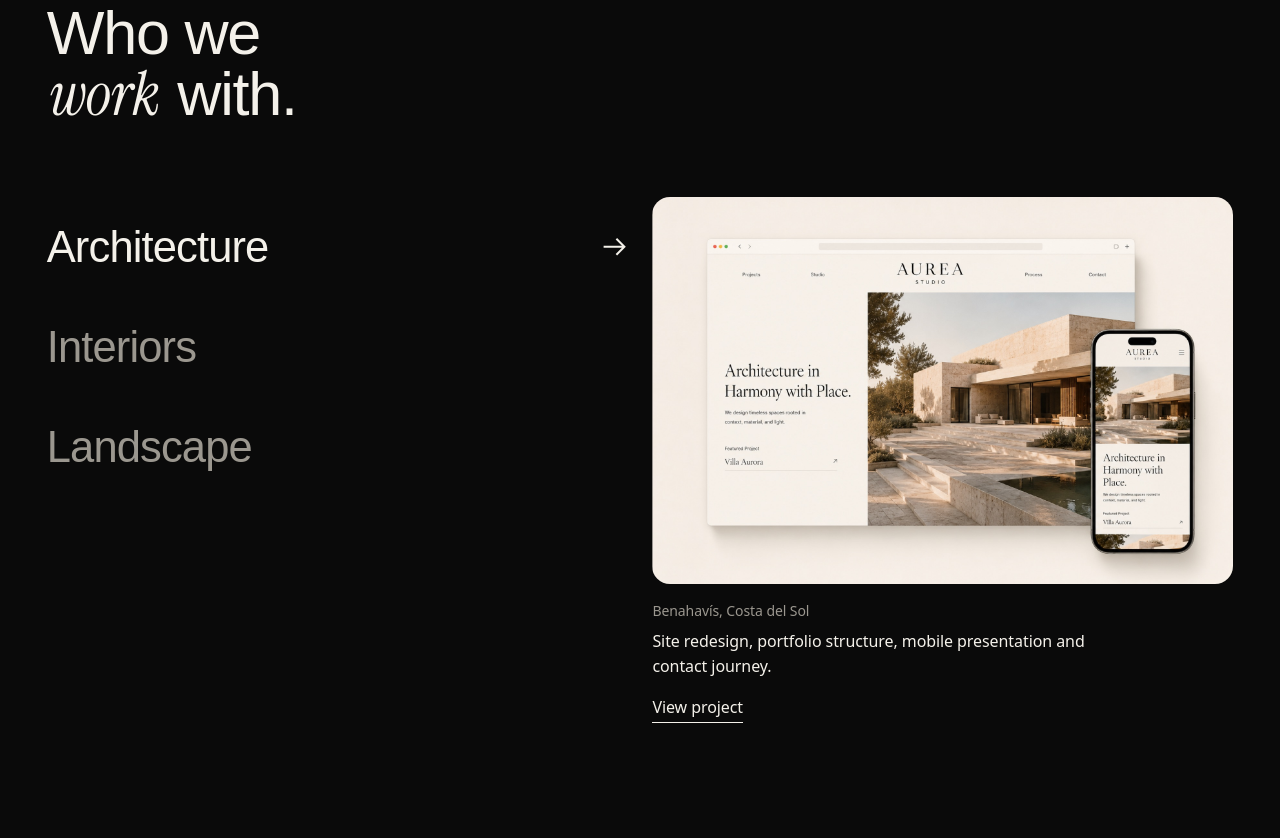
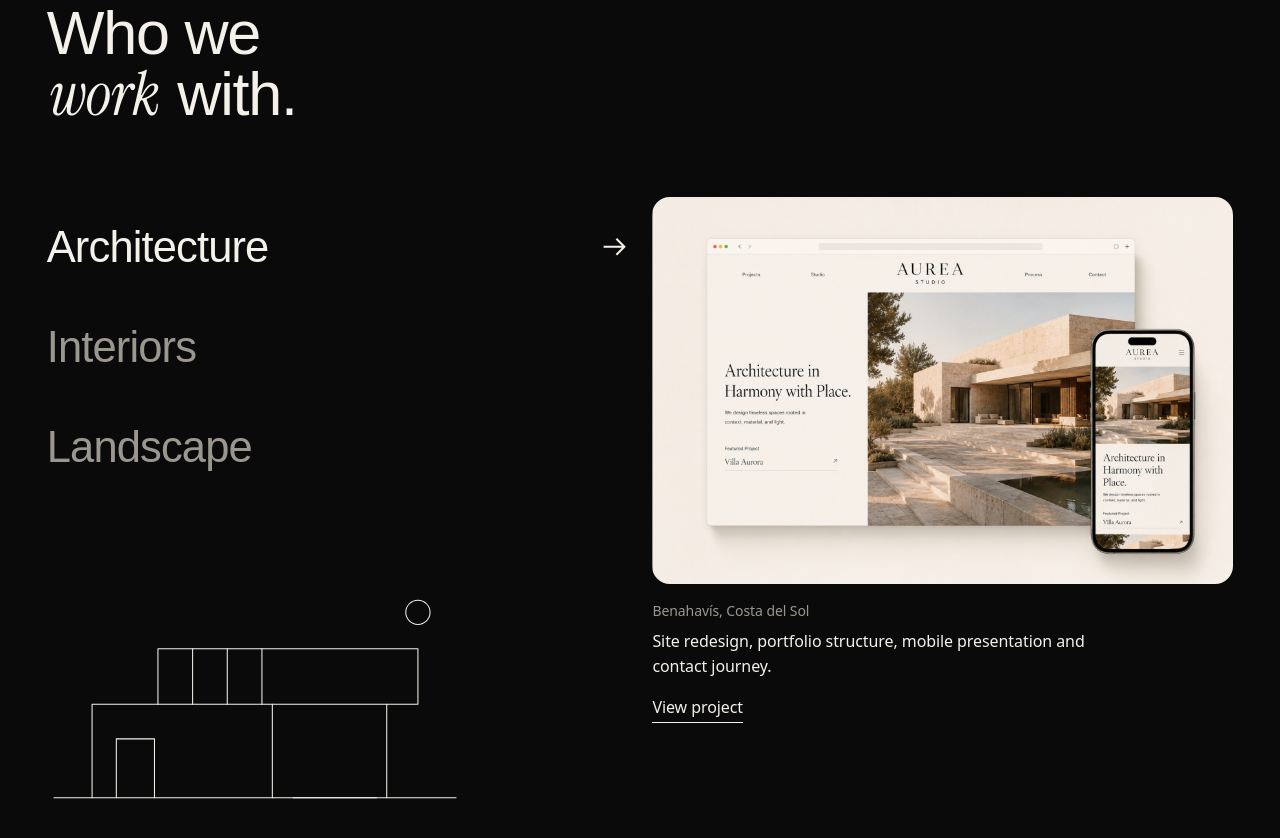
Before and after one commit to nmmilosevic/archi-studio, an Astro site: page /en in a window 1280 px wide. Shown: the part 5281-6119 px from the top of the page. Built offline with nearby package versions, Linux system fonts and the light colour scheme; Astro itself is replaced by a stand-in of ours; a web font is replaced by a local one.

Commit message:
Studios: 1px line illustration per studio type, redraws on hover; icons draw later and slower so they play in view
Co-Authored-By: Claude Opus 5.5 <noreply@anthropic.com>

```diff
--- a/src/pages/[lang]/index.astro
+++ b/src/pages/[lang]/index.astro
@@ -33,6 +33,35 @@ const beyondIcons = [
      <g class="mv"><path class="d" pathLength="1" d="M30.5 27.5a6.5 6.5 0 1 1-1.9-4.6" style="--i:2"/>
      <path class="d" pathLength="1" d="M29 19.5v3.6h-3.6" style="--i:3"/></g>
    </svg>`,
+];
+
+// 1px line illustrations for the studio types (same order as studioSlugs / studios.labels).
+// Each path draws in when its studio is hovered; see .home-studios__art.
+const studioArt = [
+  // Architecture: a modernist villa elevation with a cantilever, glazing and a pool
+  `<path pathLength="1" style="--i:0" d="M4 132h232"/>
+   <path pathLength="1" style="--i:1" d="M26 132V78h104v54"/>
+   <path pathLength="1" style="--i:2" d="M64 78V46h150v32h-84"/>
+   <path pathLength="1" style="--i:3" d="M196 78v54"/>
+   <path pathLength="1" style="--i:4" d="M84 46v32M104 46v32M124 46v32"/>
+   <path pathLength="1" style="--i:5" d="M40 132V98h22v34"/>
+   <path pathLength="1" style="--i:6" d="M142 132h48"/>
+   <path pathLength="1" style="--i:7" d="M214 18a7 7 0 1 1 0 14a7 7 0 1 1 0-14z"/>`,
+  // Interiors: a window, a sofa, a floor lamp and a plant
+  `<path pathLength="1" style="--i:0" d="M4 132h232"/>
+   <path pathLength="1" style="--i:1" d="M28 22h58v76H28zM57 22v76"/>
+   <path pathLength="1" style="--i:2" d="M82 130v-22a4 4 0 0 1 4-4h76a4 4 0 0 1 4 4v22"/>
+   <path pathLength="1" style="--i:3" d="M92 104V92h56v12"/>
+   <path pathLength="1" style="--i:4" d="M186 130V58M176 58h20l-5-12h-10z"/>
+   <path pathLength="1" style="--i:5" d="M216 130v-24M216 106c-9-6-11-17-6-26M216 106c9-6 11-17 6-26"/>
+   <path pathLength="1" style="--i:6" d="M70 136h108"/>`,
+  // Landscape: rolling hills, a round tree, a cypress, a path and the sun
+  `<path pathLength="1" style="--i:0" d="M4 132h232"/>
+   <path pathLength="1" style="--i:1" d="M4 112c40-22 78-22 116 0s78 22 116 0"/>
+   <path pathLength="1" style="--i:2" d="M52 132V96M52 66a15 15 0 1 1 0 30a15 15 0 1 1 0-30z"/>
+   <path pathLength="1" style="--i:3" d="M188 132V96M188 44c-9 16-9 38 0 52c9-14 9-36 0-52z"/>
+   <path pathLength="1" style="--i:4" d="M110 132c8-8 18-13 34-16"/>
+   <path pathLength="1" style="--i:5" d="M140 20a9 9 0 1 1 0 18a9 9 0 1 1 0-18z"/>`,
 ];
 
 // Line icons for the "What's included" cards, same draw system
@@ -140,6 +169,7 @@ const includedIcons = [
               <span class="t-h3">{h.studios.labels[i]}</span>
               <svg class="arrow" viewBox="0 0 16 16" fill="none" aria-hidden="true"><path d="M1 8h13M9 3l5 5-5 5" stroke="currentColor" stroke-width="1.25" /></svg>
             </a>
+            <svg class="home-studios__art" viewBox="0 0 240 140" fill="none" aria-hidden="true" set:html={studioArt[i]} />
             <a href={url} class="home-studios__panel" data-morph-link tabindex="-1">
               <Media src={base.cover} alt={t.work.previewAlt(p.title)} ratio="3 / 2" sizes="(min-width: 900px) 56vw, 100vw" />
               <span class="home-studios__caption">
@@ -336,7 +366,24 @@ const includedIcons = [
     [data-active] > .home-studios__panel .media__inner { transform: none; }
     .home-studios__caption { opacity: 0; transition: opacity var(--d-base) var(--ease-soft); }
     [data-active] > .home-studios__panel .home-studios__caption { opacity: 1; transition-delay: .35s; }
+
+    /* Line illustration under the names: all three share one cell, only the active one shows.
+       Leaving resets the strokes instantly, so every hover draws it again. */
+    .home-studios__art {
+      display: block; grid-column: 1 / span 5; grid-row: 4; align-self: start;
+      width: 100%; max-width: 26rem; margin-top: var(--s-8);
+      color: var(--fg); overflow: visible; visibility: hidden;
+    }
+    /* 240-unit viewBox shown at ~26rem wide: .6 units ≈ 1px (non-scaling-stroke breaks the dash draw in Chrome) */
+    .home-studios__art path { stroke: currentColor; stroke-width: .6; stroke-linecap: round; stroke-linejoin: round; }
+    [data-active] > .home-studios__art { visibility: visible; }
+    html.js:not(.motion-off) .home-studios__art path { stroke-dasharray: 1; stroke-dashoffset: 1; }
+    html.js:not(.motion-off) .home-studios__list.is-in [data-active] > .home-studios__art path {
+      stroke-dashoffset: 0;
+      transition: stroke-dashoffset 1.1s var(--ease-out) calc(var(--i, 0) * .09s);
+    }
   }
+  @media (max-width: 899px) { .home-studios__art { display: none; } }
 
 
   /* Pricing */
@@ -471,6 +518,12 @@ const includedIcons = [
       trigger?.addEventListener('focus', activate);
     });
 
+    // Studio illustrations start drawing once the list is on screen
+    document.querySelectorAll<HTMLElement>('[data-studios]').forEach((list) => {
+      if (reduced) { list.classList.add('is-in'); return; }
+      ScrollTrigger.create({ trigger: list, start: 'top 75%', once: true, onEnter: () => list.classList.add('is-in') });
+    });
+
     if (reduced) return;
     const mm = gsap.matchMedia();
 
--- a/src/scripts/motion.ts
+++ b/src/scripts/motion.ts
@@ -182,7 +182,7 @@ function drawIcons() {
     if (!e.isIntersecting) return;
     e.target.classList.add('is-drawn');
     io.unobserve(e.target);
-  }), { threshold: 0.6 });
+  }), { threshold: 1, rootMargin: '0px 0px -22% 0px' }); // start once the icon is well inside the screen, not at the bottom edge
   icons.forEach((i) => io.observe(i));
 }
 
--- a/src/styles/global.css
+++ b/src/styles/global.css
@@ -234,10 +234,11 @@ a.card:hover { background: var(--c-line); }
 .icon-draw { width: 3rem; height: 3rem; overflow: visible; color: var(--fg); }
 .icon-draw .d { fill: none; stroke: currentColor; stroke-width: 1.5; stroke-linecap: square; }
 .icon-draw .f { fill: var(--icon-bg, transparent); }
-.icon-draw .mv { transform-box: view-box; transition: transform 1.1s var(--ease-out) .55s; }
+.icon-draw .mv { transform-box: view-box; transition: transform 1.3s var(--ease-out) .85s; }
 html.js:not(.motion-off) .icon-draw .d {
   stroke-dasharray: 1; stroke-dashoffset: 1;
-  transition: stroke-dashoffset .9s var(--ease-out) calc(var(--i, 0) * .14s);
+  /* .3s head start lets the card/item fade in first, then the lines draw where you can see them */
+  transition: stroke-dashoffset 1.2s var(--ease-out) calc(.3s + var(--i, 0) * .16s);
 }
 html.js:not(.motion-off) .icon-draw.is-drawn .d { stroke-dashoffset: 0; }
 html.js:not(.motion-off) .icon-draw.is-drawn .mv { transform: none; }
```
